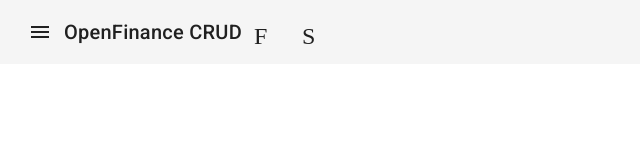
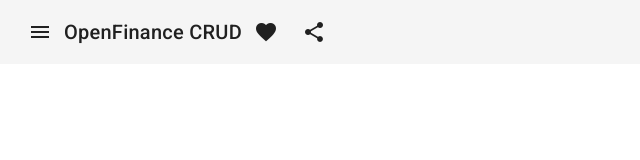
Before and after one commit to erivanstdio/OpenFinCrud, an Angular app: page / in a window 1280 px wide. Shown: the top 160 px of the page, without its empty margins (0-640 px from the left). Built offline with nearby package versions, Linux system fonts and the light colour scheme.

Commit message:
correcting icons

```diff
--- a/src/app/app.component.html
+++ b/src/app/app.component.html
@@ -5,9 +5,9 @@
   <span>OpenFinance CRUD</span>
   <span class="example-spacer"></span>
   <button mat-icon-button class="example-icon favorite-icon" aria-label="Example icon-button with heart icon">
-    <mat-icon>Favorite</mat-icon>
+    <mat-icon>favorite</mat-icon>
   </button>
   <button mat-icon-button class="example-icon" aria-label="Example icon-button with share icon">
-    <mat-icon>Share</mat-icon>
+    <mat-icon>share</mat-icon>
   </button>
 </mat-toolbar>
```
